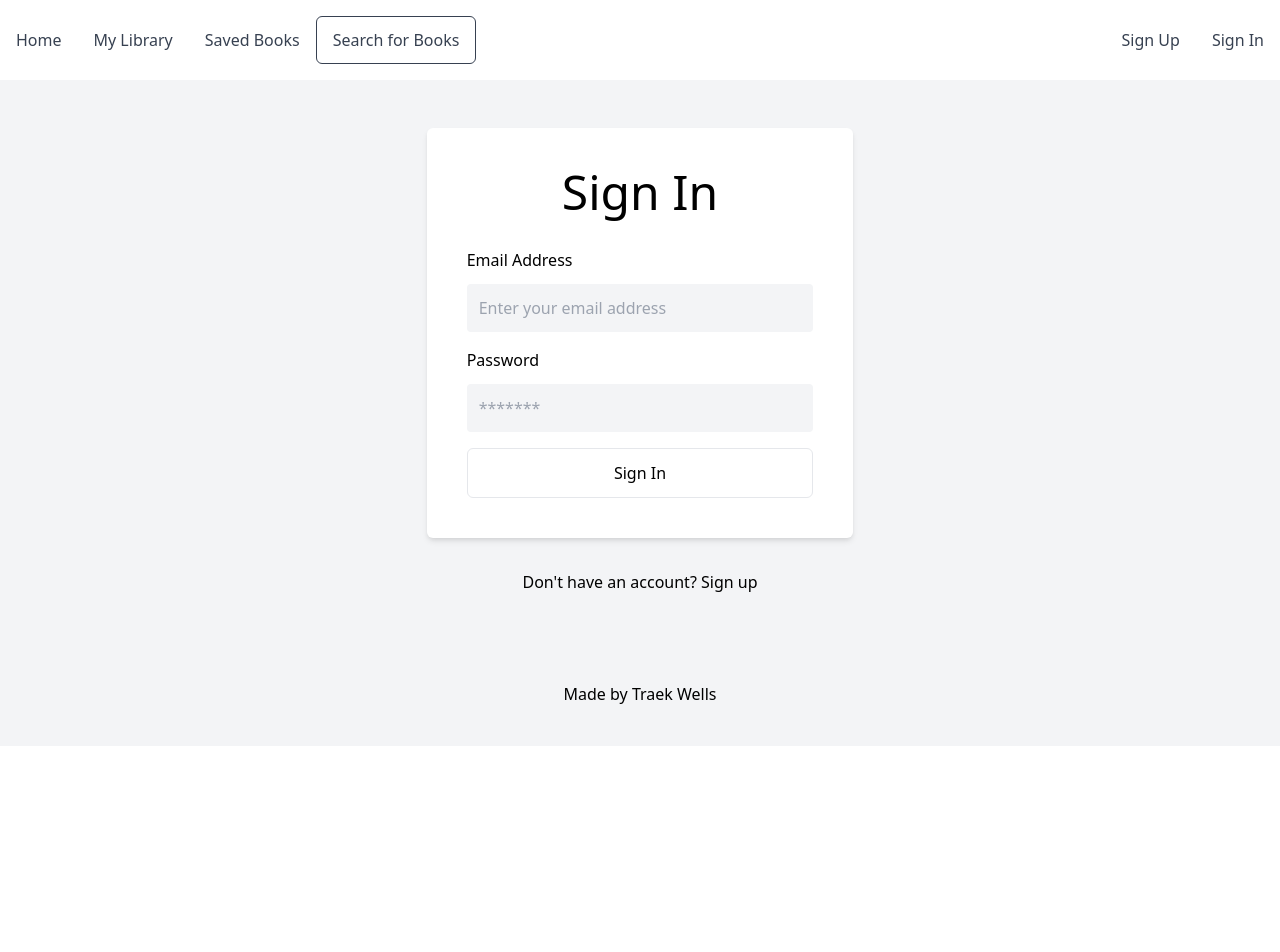
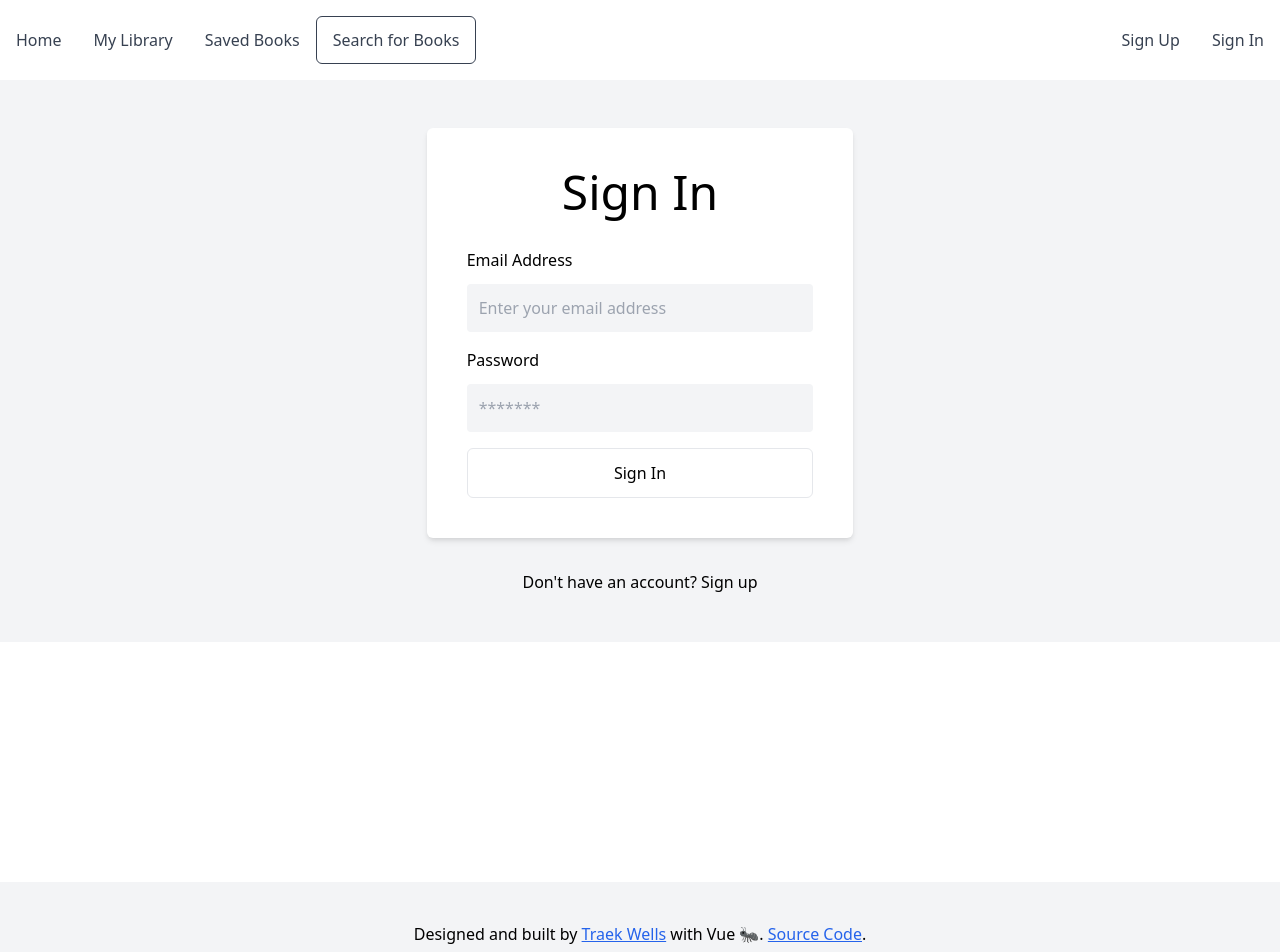
Before and after one commit to TraekWells/book-review-app, a Vue app: page /signin in a window 1280 px wide. Shown: the top 952 px of the page. Before the commit the page ends 800 px from the top, so only its background shows below. Built offline with nearby package versions, Linux system fonts and the light colour scheme; no server answers.

Commit message:
Updated Footer styles and content

```diff
--- a/src/components/Footer.vue
+++ b/src/components/Footer.vue
@@ -1,7 +1,22 @@
 <template>
-  <footer class="py-10 bg-gray-100">
+  <footer class="mt-60 py-10 bg-gray-100">
     <div class="container mx-auto text-center">
-      <p>Made by <a href="https://traek.dev">Traek Wells</a></p>
+      <p>
+        Designed and built by
+        <a
+          class="text-blue-600 underline"
+          href="https://traek.dev"
+          target="_blank"
+          >Traek Wells</a
+        >
+        with Vue 🐜.
+        <a
+          class="text-blue-600 underline"
+          href="https://github.com/TraekWells/book-review-app"
+          target="_blank"
+          >Source Code</a
+        >.
+      </p>
     </div>
   </footer>
 </template>
```
